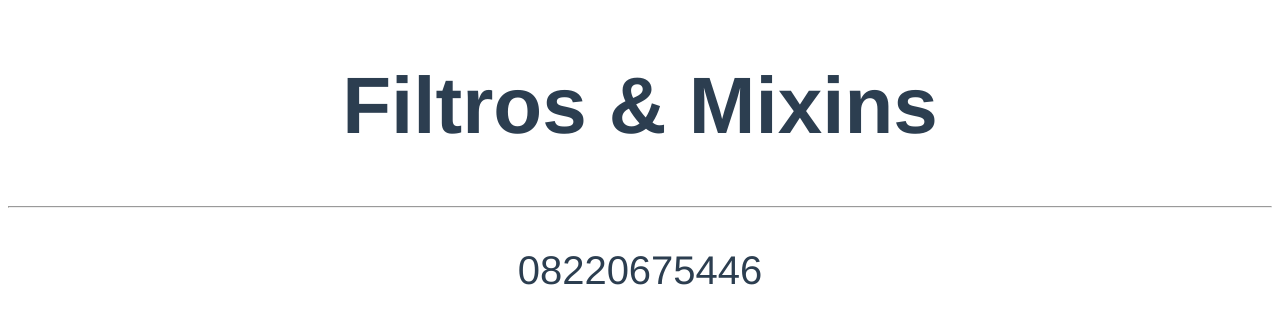
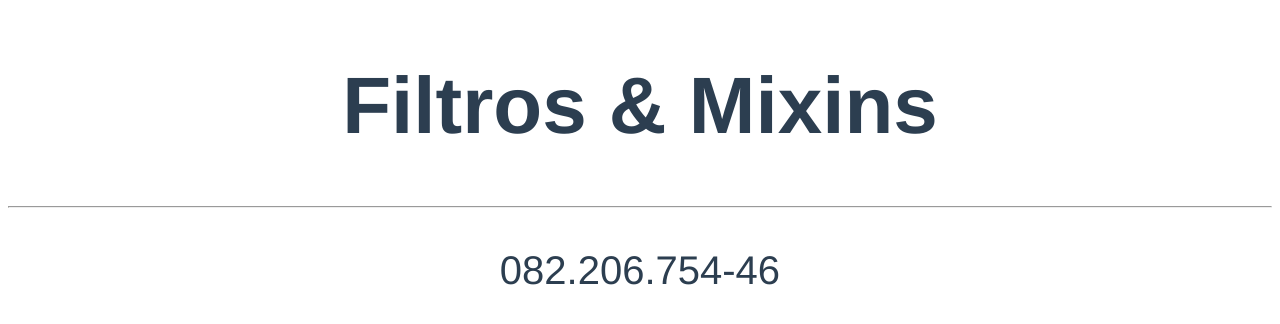
Before and after one commit to JFmaia/curso_vue, a Vue app in the folder filtros-mixins/filtros-mixins-exercicios/: page / in a window 1280 px wide. Shown: the top 324 px of the page. Built offline with nearby package versions, Linux system fonts and the light colour scheme.

Commit message:
chore: Utilizando filtros.

```diff
--- a/filtros-mixins/filtros-mixins-exercicios/src/App.vue
+++ b/filtros-mixins/filtros-mixins-exercicios/src/App.vue
@@ -2,12 +2,22 @@
 	<div id="app">
 		<h1>Filtros & Mixins</h1>
 		<hr>
-		<p>{{cpf}}</p>
+		<p>{{cpf | cpf()}}</p>
 	</div>
 </template>
 
 <script>
 export default {
+	//Filtros servem para modificar valores de uma variavel, podendo ser utilizados como mascaras.
+	filters:{
+		cpf(valor){
+			const arr = valor.split('')
+			arr.splice(3,0,'.')
+			arr.splice(7,0,'.')
+			arr.splice(11,0,'-')
+			return arr.join('')
+		}
+	},
 	data(){
 		return{
 			cpf: "08220675446"
```
